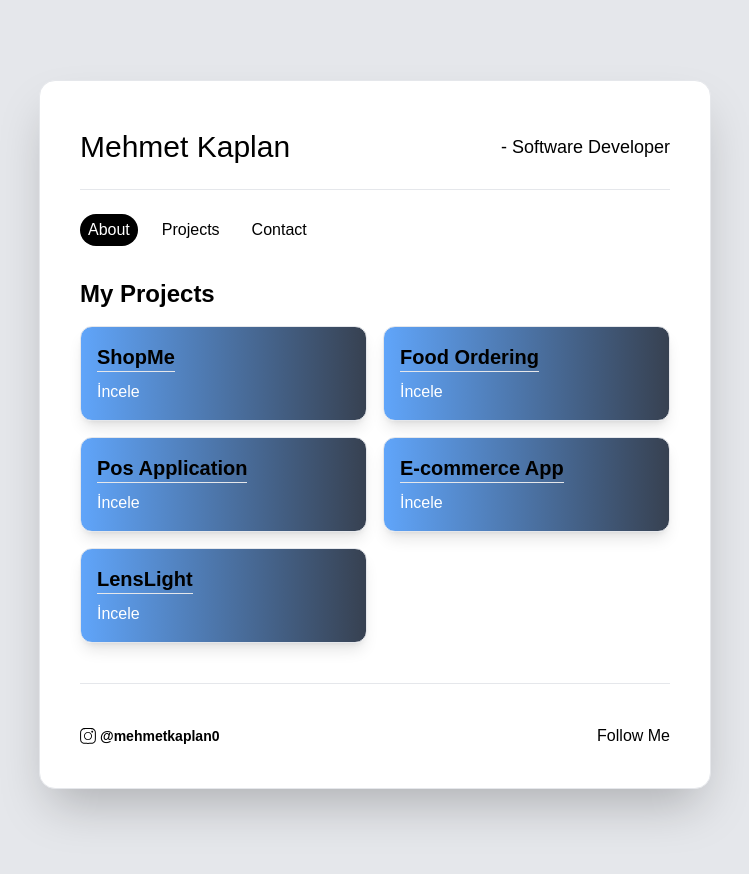
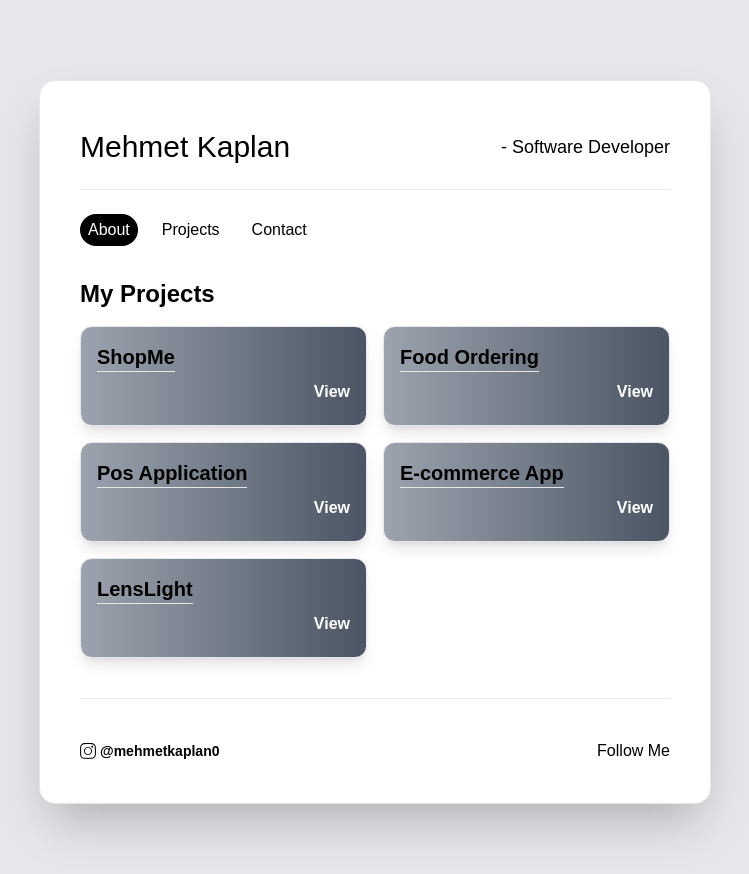
Before and after one commit to mehmetkaplanse/PortfolioSite, a React (Create React App) app: page /projects in a window 1280 px wide. Shown: the top 874 px of the page, without its empty margins (265-1014 px from the left). Built offline with nearby package versions, Linux system fonts and the light colour scheme.

Commit message:
add new project

```diff
--- a/src/pages/project/index.jsx
+++ b/src/pages/project/index.jsx
@@ -33,11 +33,11 @@ const Project = () => {
           {
             projects.map((proje,i) => (
               <a href={proje.link} key={i}>
-                <div className='border p-4 cursor-pointer shadow-lg bg-gradient-to-r from-blue-400 to-gray-700
-                  rounded-xl hover:scale-105 transition-all '>
+                <div className='border p-4 cursor-pointer shadow-lg bg-gradient-to-r from-gray-400 to-gray-600
+                  rounded-xl hover:scale-105 transition-all h-[100px]'>
                   <h4 className='font-semibold border-b inline-block mb-2 sm:text-xl text-lg'>{proje.name}</h4>
-                  <p className='text-white font-light'>
-                    İncele
+                  <p className='text-white font-semibold flex justify-end'>
+                    View
                   </p>
                 </div>
               </a>
```
